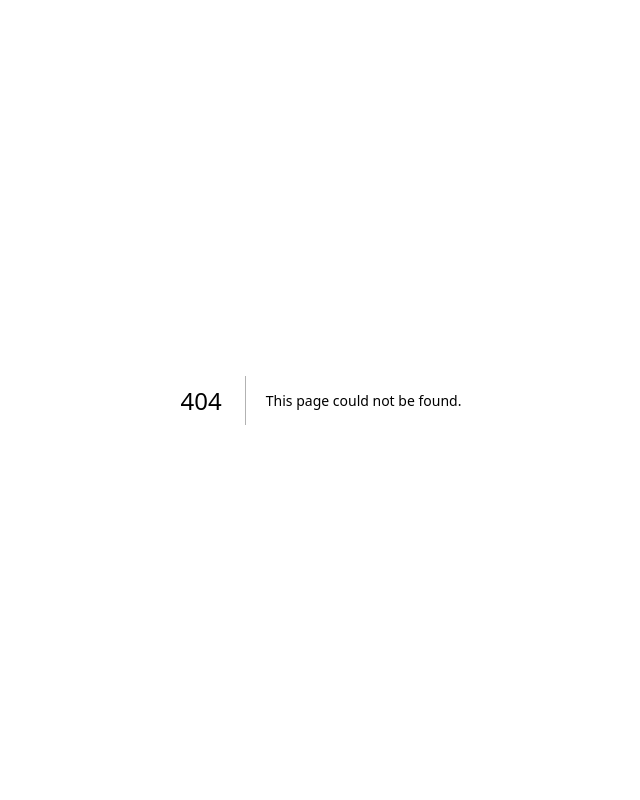
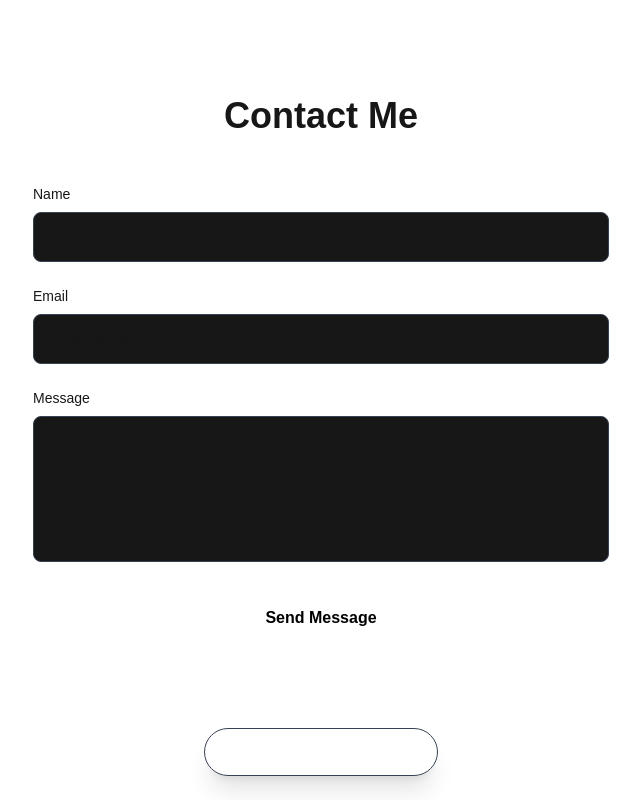
Before and after one commit to Vauzi-17/vauzi-portfolio, a Next.js app: page /contact in a window 1280 px wide. Before the commit this address had no page. Shown: the whole page, without its empty margins (319-959 px from the left). Built offline with nearby package versions, Linux system fonts and the light colour scheme.

Commit message:
Add About and Contact pages with animations and form functionality

```diff
--- a/app/about/page.js
+++ b/app/about/page.js
@@ -0,0 +1,93 @@
+"use client";
+
+import { motion } from "framer-motion";
+import { container, item } from "@/lib/animations";
+import Navbar from "@/components/Navbar";
+import Foto from "@/components/Foto";
+
+export default function About() {
+
+  const skills = [
+    { name: "Next.js", level: 75 },
+    { name: "React", level: 70 },
+    { name: "Tailwind CSS", level: 80 },
+    { name: "Unity", level: 65 },
+    { name: "JavaScript", level: 75 },
+  ];
+
+  return (
+    <>
+      <Navbar />
+
+      <motion.main
+        variants={container}
+        initial="hidden"
+        animate="show"
+        className="min-h-screen px-6 py-24 flex flex-col items-center space-y-20"
+      >
+        {/* Title */}
+        <motion.h1
+          variants={item}
+          className="text-4xl font-bold text-center"
+        >
+          About Me
+        </motion.h1>
+
+        {/* Profile Section */}
+        <motion.div
+          variants={item}
+          className="flex flex-col md:flex-row items-center gap-12 max-w-5xl"
+        >
+          <Foto />
+
+          <div className="max-w-xl space-y-6">
+            <p className="text-gray-400 leading-relaxed text-justify">
+              Halo, saya Vauzi Tri Utomo. Saya memiliki minat besar dalam
+              pengembangan web dan game. Saya suka membangun sesuatu dari nol
+              hingga menjadi aplikasi yang bisa digunakan orang lain.
+            </p>
+
+            <p className="text-gray-400 leading-relaxed text-justify">
+              Saat ini saya fokus belajar Next.js, React, serta pengembangan
+              game menggunakan Unity. Saya terus berusaha meningkatkan skill
+              dan memahami konsep secara mendalam.
+            </p>
+          </div>
+        </motion.div>
+
+        {/* Skills Section */}
+        <motion.div
+          variants={item}
+          className="w-full max-w-3xl"
+        >
+          <h2 className="text-2xl font-semibold mb-8 text-center">
+            My Skills
+          </h2>
+
+          <div className="space-y-6">
+            {skills.map((skill, index) => (
+              <div key={index}>
+                <div className="flex justify-between mb-2">
+                  <span>{skill.name}</span>
+                  <span className="text-sm text-gray-400">
+                    {skill.level}%
+                  </span>
+                </div>
+
+                <div className="w-full bg-neutral-800 rounded-full h-2">
+                  <motion.div
+                    initial={{ width: 0 }}
+                    animate={{ width: `${skill.level}%` }}
+                    transition={{ duration: 1, delay: index * 0.2 }}
+                    className="h-2 bg-white rounded-full"
+                  />
+                </div>
+              </div>
+            ))}
+          </div>
+        </motion.div>
+
+      </motion.main>
+    </>
+  );
+}
--- /dev/null
+++ b/app/contact/page.js
@@ -0,0 +1,70 @@
+"use client";
+
+import { motion } from "framer-motion";
+import { container, item } from "@/lib/animations";
+import Navbar from "@/components/Navbar";
+
+export default function Contact() {
+  return (
+    <>
+      <Navbar />
+
+      <motion.main
+        variants={container}
+        initial="hidden"
+        animate="show"
+        className="min-h-screen px-6 py-24 flex flex-col items-center"
+      >
+        <motion.h1
+          variants={item}
+          className="text-4xl font-bold text-center mb-12"
+        >
+          Contact Me
+        </motion.h1>
+
+        <motion.form
+          variants={item}
+          className="w-full max-w-xl space-y-6"
+        >
+          {/* Name */}
+          <div>
+            <label className="block text-sm mb-2">Name</label>
+            <input
+              type="text"
+              placeholder="Your name"
+              className="w-full px-4 py-3 bg-neutral-900 border border-gray-700 rounded-lg focus:outline-none focus:border-white transition"
+            />
+          </div>
+
+          {/* Email */}
+          <div>
+            <label className="block text-sm mb-2">Email</label>
+            <input
+              type="email"
+              placeholder="your@email.com"
+              className="w-full px-4 py-3 bg-neutral-900 border border-gray-700 rounded-lg focus:outline-none focus:border-white transition"
+            />
+          </div>
+
+          {/* Message */}
+          <div>
+            <label className="block text-sm mb-2">Message</label>
+            <textarea
+              rows="5"
+              placeholder="Write your message..."
+              className="w-full px-4 py-3 bg-neutral-900 border border-gray-700 rounded-lg focus:outline-none focus:border-white transition resize-none"
+            />
+          </div>
+
+          {/* Button */}
+          <button
+            type="submit"
+            className="w-full py-3 bg-white text-black font-semibold rounded-lg border border-white transition hover:bg-black hover:text-white"
+          >
+            Send Message
+          </button>
+        </motion.form>
+      </motion.main>
+    </>
+  );
+}
```
